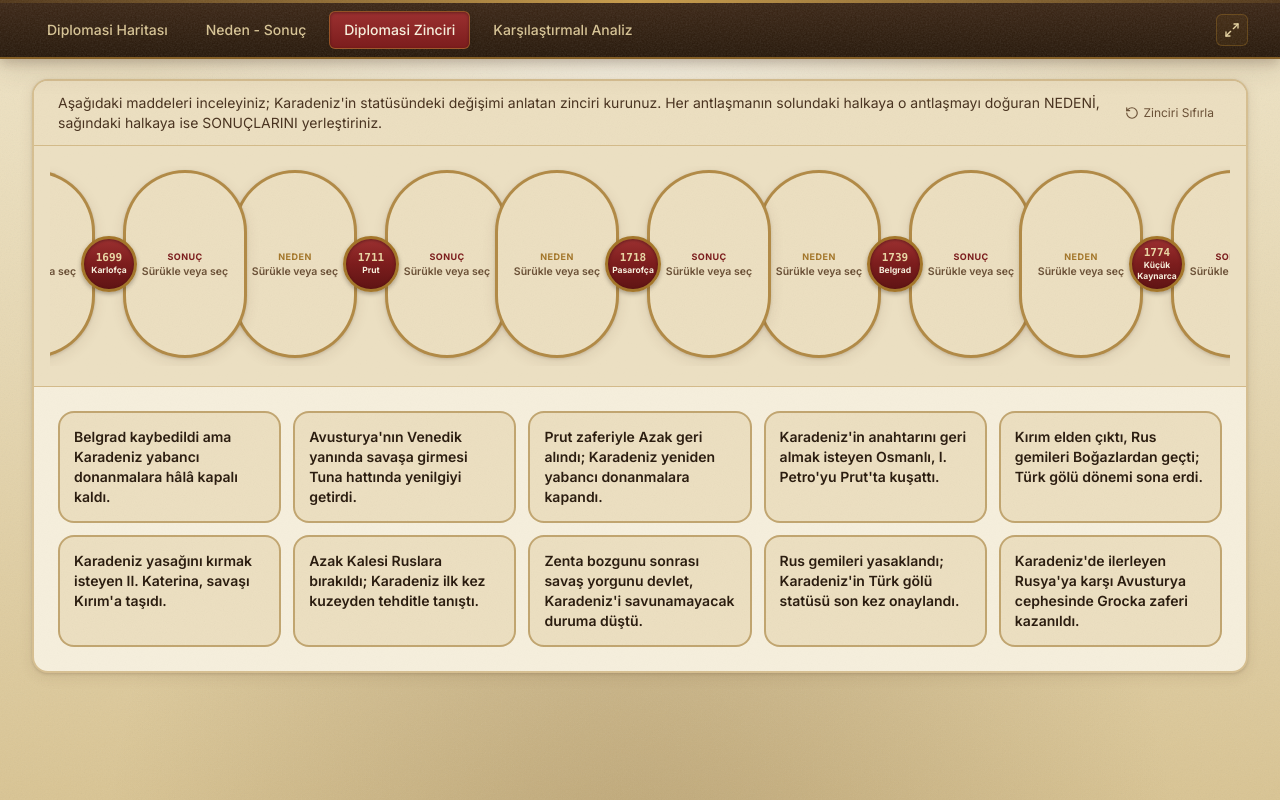
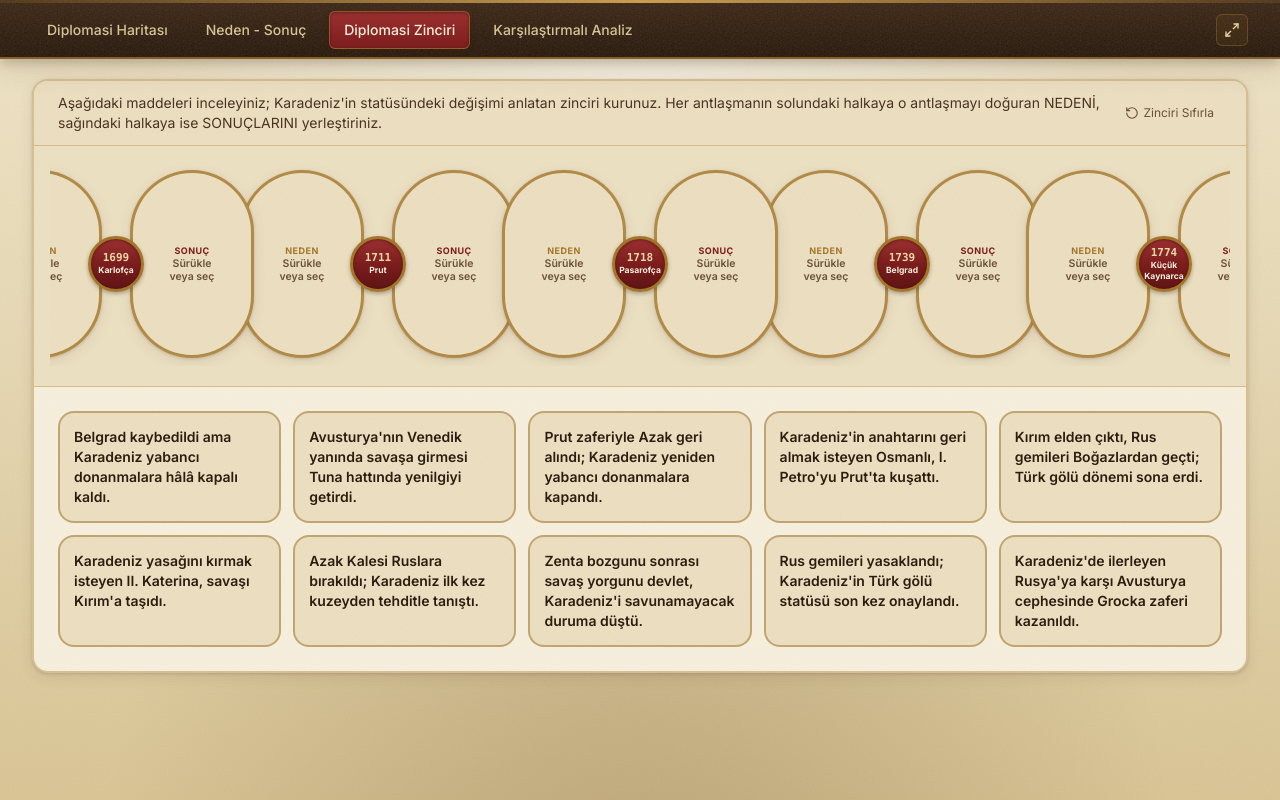
Before and after one commit to meltemdag/11.1.1.3, a React (Vite) app: page / in a window 1280 px wide. Both pictures are taken after a click on the button "Diplomasi Zinciri". Built offline with nearby package versions, Linux system fonts and the light colour scheme.

Commit message:
feat: implement CausalityChain drag-and-drop interaction component for treaty analysis

```diff
--- a/src/components/CausalityChain.tsx
+++ b/src/components/CausalityChain.tsx
@@ -179,6 +179,8 @@ export const CausalityChain: React.FC<CausalityChainProps> = ({ onGoToSummary })
     const key = slotKey(treatyId, type);
     const placedId = placed[key];
     const placedItem = CHAIN_ITEMS.find(i => i.id === placedId);
+    // Zincirin ilk öğesi negatif boşluk almaz; aksi hâlde soldan kırpılır
+    const isFirst = linkIndex === 0;
     const zIndex = linkIndex % 2 === 0 ? 20 : 10;
     linkIndex++;
 
@@ -198,7 +200,7 @@ export const CausalityChain: React.FC<CausalityChainProps> = ({ onGoToSummary })
         }}
         title={placedItem ? placedItem.text : slotTitle}
         style={{ zIndex }}
-        className={`relative shrink-0 -ml-3.5 w-[108px] min-h-[168px] sm:w-[116px] sm:min-h-[176px] xl:w-[124px] xl:min-h-[188px] rounded-full flex flex-col items-center justify-center p-2 sm:p-2.5 text-center transition-all cursor-pointer ${
+        className={`relative shrink-0 ${isFirst ? '' : '-ml-3.5'} w-[108px] min-h-[168px] sm:w-[116px] sm:min-h-[176px] xl:w-[124px] xl:min-h-[188px] rounded-full flex flex-col items-center justify-center p-2 sm:p-2.5 text-center transition-all cursor-pointer ${
           placedItem
             ? 'bg-[#eef0da] border-[3px] border-olive-seal shadow-parchment'
             : isHighlightable
@@ -226,13 +228,23 @@ export const CausalityChain: React.FC<CausalityChainProps> = ({ onGoToSummary })
             </button>
           </div>
         ) : (
-          <div className="flex flex-col items-center justify-center space-y-0.5 text-center">
+          <div className="flex flex-col items-center justify-center text-center leading-tight">
             <span className={`text-[8.5px] sm:text-[9px] font-bold uppercase tracking-wider ${type === 'cause' ? 'text-brass' : 'text-seal'}`}>
               {type === 'cause' ? 'Neden' : 'Sonuç'}
             </span>
-            <span className="text-[10px] sm:text-[10.5px] font-semibold text-ink-soft leading-tight">
-              {isHighlightable ? 'Buraya Yerleştir' : 'Sürükle veya seç'}
-            </span>
+            {isHighlightable ? (
+              <span className="text-[10px] sm:text-[10.5px] font-semibold text-ink-soft">
+                Buraya
+                <br />
+                Yerleştir
+              </span>
+            ) : (
+              <span className="text-[10px] sm:text-[10.5px] font-semibold text-ink-soft">
+                Sürükle
+                <br />
+                veya seç
+              </span>
+            )}
           </div>
         )}
       </div>
@@ -240,13 +252,14 @@ export const CausalityChain: React.FC<CausalityChainProps> = ({ onGoToSummary })
   };
 
   const renderSeal = (treatyId: TreatyId, year: number, shortName: string) => {
+    const isFirst = linkIndex === 0;
     const zIndex = linkIndex % 2 === 0 ? 30 : 40;
     linkIndex++;
     return (
       <div
         key={`seal-${treatyId}`}
         style={{ zIndex }}
-        className="relative shrink-0 -ml-3.5 w-12 h-12 sm:w-[52px] sm:h-[52px] xl:w-[56px] xl:h-[56px] rounded-full bg-gradient-to-b from-seal-light via-seal to-seal-dark text-parchment-100 flex flex-col items-center justify-center p-0.5 text-center border-[3px] border-brass shadow-wax"
+        className={`relative shrink-0 ${isFirst ? '' : '-ml-3.5'} w-12 h-12 sm:w-[52px] sm:h-[52px] xl:w-[56px] xl:h-[56px] rounded-full bg-gradient-to-b from-seal-light via-seal to-seal-dark text-parchment-100 flex flex-col items-center justify-center p-0.5 text-center border-[3px] border-brass shadow-wax`}
       >
         <span className="text-[10px] sm:text-[11px] font-black font-mono text-brass-pale leading-none">
           {year}
@@ -279,7 +292,7 @@ export const CausalityChain: React.FC<CausalityChainProps> = ({ onGoToSummary })
         {/* Zincir Rayı: iç içe geçmiş halkalar */}
         <div className="py-5 px-2 sm:px-4 bg-parchment-300/40 border-b border-parchment-400/70">
           <div className="overflow-x-auto pb-2 pt-1 scrollbar-thin">
-            <div className="flex items-center justify-center min-w-[1000px] lg:min-w-0 px-2">
+            <div className="flex items-center lg:justify-center px-2">
               {TREATIES.map((treaty) => (
                 <React.Fragment key={treaty.id}>
                   {renderRing(treaty.id, 'cause')}
```
